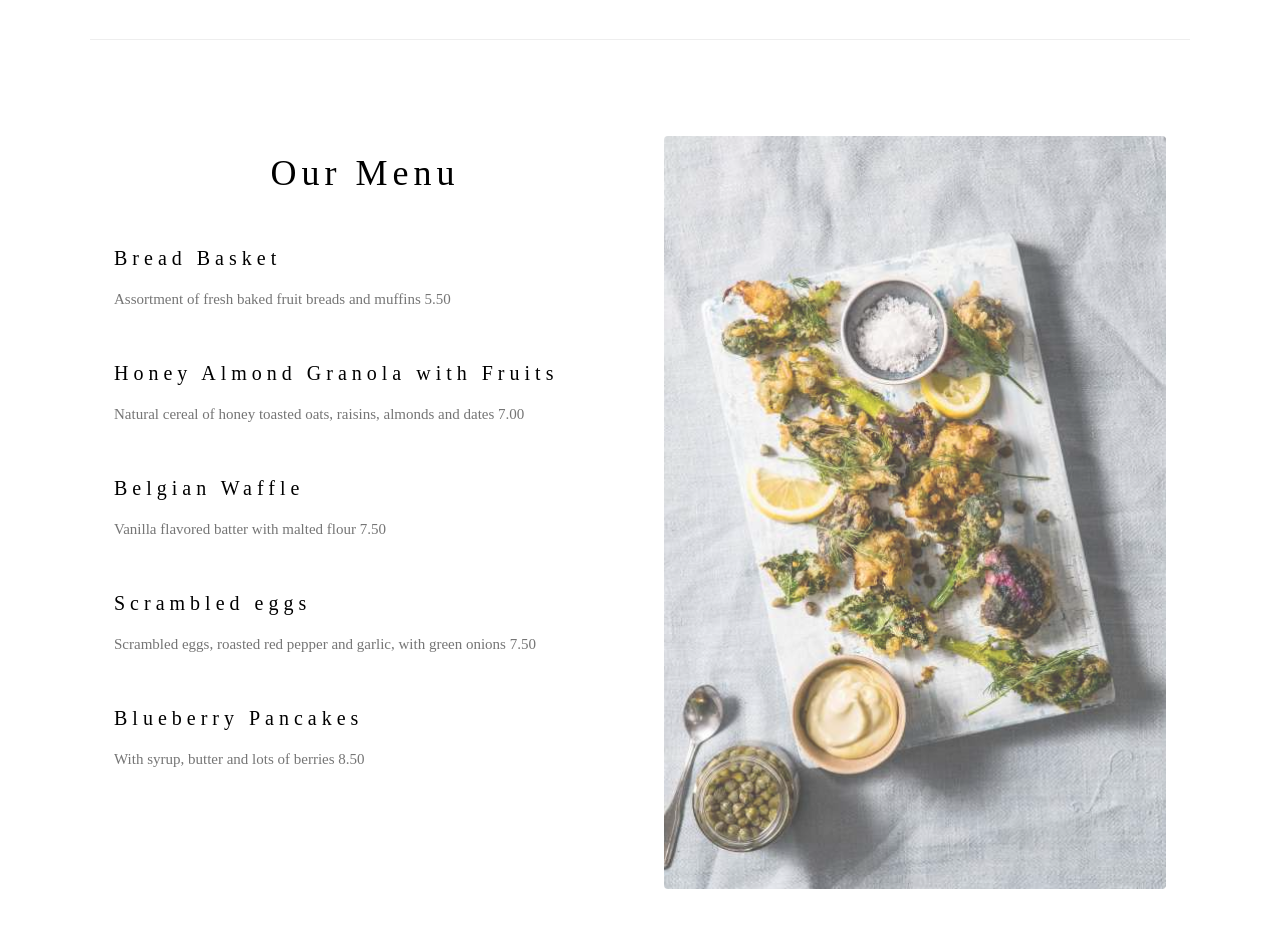
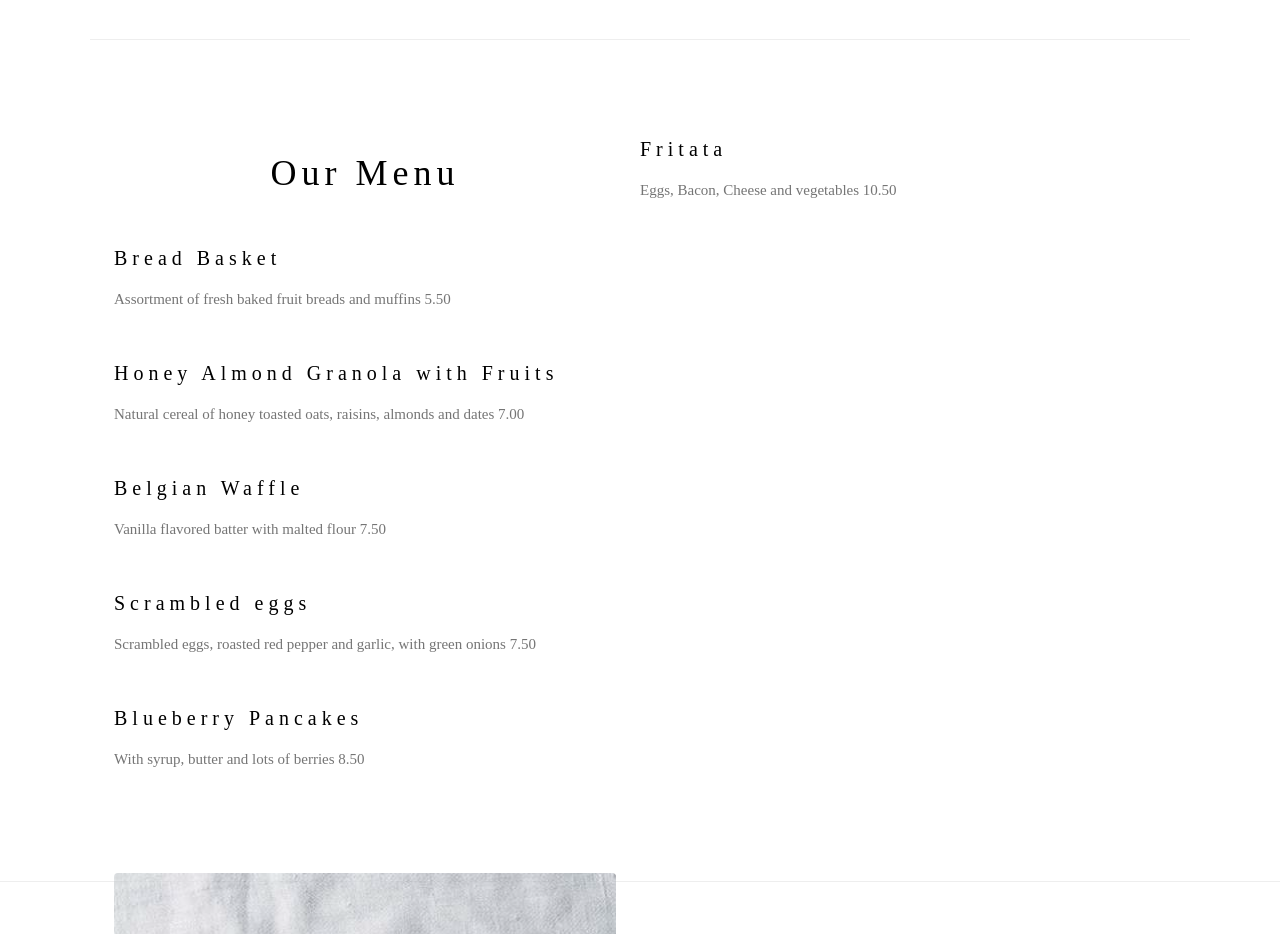
Before and after one commit to Rafaelada9/mywebsite, a plain HTML site: page index.html in a window 1280 px wide. Shown: the part 1400-2334 px from the top of the page. Drawn offline with nearby package versions, Linux system fonts and the light colour scheme.

Commit message:
adicionado intem fritata ao menu

```diff
--- a/index.html
+++ b/index.html
@@ -77,6 +77,10 @@
       <p class="w3-text-grey">With syrup, butter and lots of berries 8.50</p>
     </div>
 
+    <h4>Fritata</h4>
+      <p class="w3-text-grey">Eggs, Bacon, Cheese and vegetables 10.50</p>
+    </div>
+
     <div class="w3-col l6 w3-padding-large">
       <img src="tablesetting.jpg" class="w3-round w3-image w3-opacity-min" alt="Menu" style="width:100%">
     </div>
```
